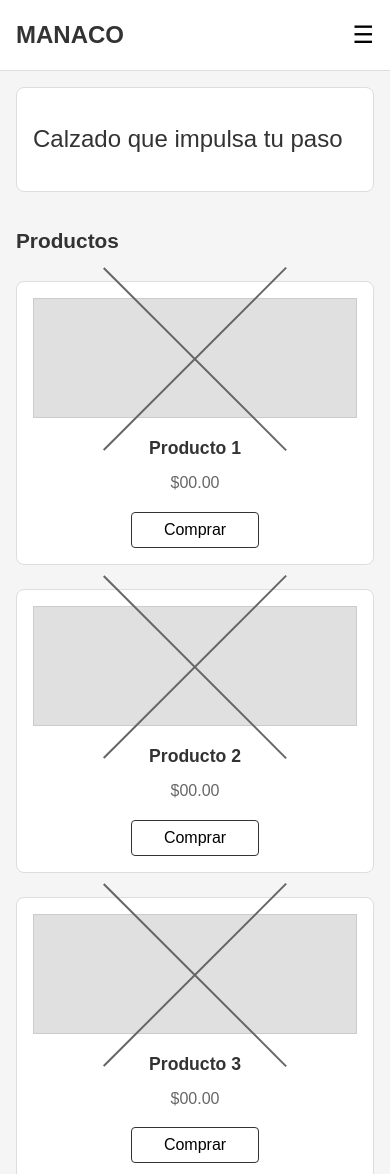
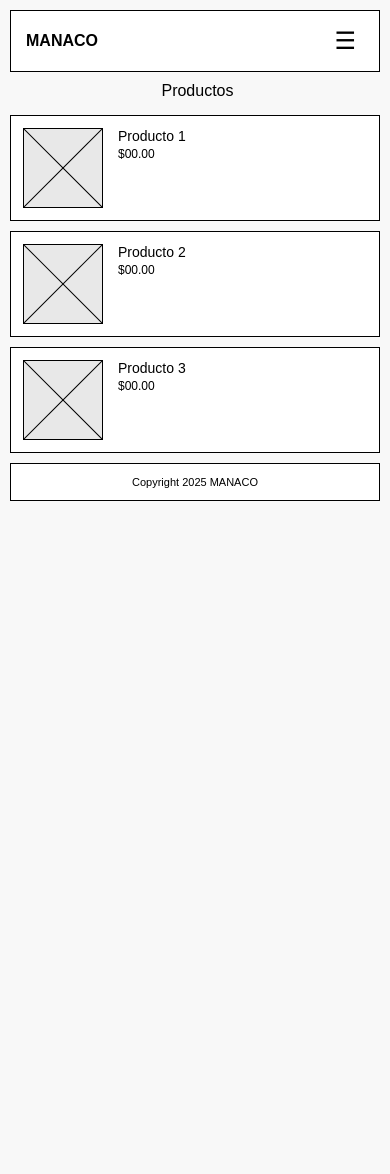
Before and after one commit to rolandocesar-prog-dev/primerexamen-rolando-vasquez, a plain HTML site: page index.html in a window 390 px wide. Shown: the top 1174 px of the page. After the commit the page ends 844 px from the top, so only its background shows below. Drawn offline with Linux system fonts and the light colour scheme.

Commit message:
feat: mejoras a11y

```diff
--- a/css/styles.css
+++ b/css/styles.css
@@ -1,4 +1,4 @@
-/* Reset y estilos base */
+/* Reset básico */
 * {
     margin: 0;
     padding: 0;
@@ -7,187 +7,214 @@
 
 body {
     font-family: Arial, sans-serif;
-    line-height: 1.6;
-    color: #333;
-    background-color: #f5f5f5;
+    background-color: #f8f8f8;
+    color: #000;
 }
 
-/* Header y navegación */
+/* Skip link para accesibilidad */
+.skip-link {
+    position: absolute;
+    top: -40px;
+    left: 0;
+    background: #000;
+    color: #fff;
+    padding: 8px 16px;
+    text-decoration: none;
+    border-radius: 0 0 4px 0;
+    z-index: 1000;
+}
+
+.skip-link:focus {
+    top: 0;
+}
+
+/* Header */
 header {
     background-color: #fff;
-    border-bottom: 1px solid #ddd;
-    position: sticky;
-    top: 0;
-    z-index: 100;
+    border: 1px solid #000;
+    margin: 20px;
 }
 
 .nav-container {
-    max-width: 1200px;
-    margin: 0 auto;
-    padding: 1rem;
     display: flex;
     justify-content: space-between;
     align-items: center;
+    padding: 15px 20px;
 }
 
 .logo {
-    font-size: 1.5rem;
+    font-size: 18px;
     font-weight: bold;
-    color: #333;
 }
 
 .menu-toggle {
     display: none;
     background: none;
     border: none;
-    font-size: 1.5rem;
+    font-size: 24px;
     cursor: pointer;
+    padding: 4px 8px;
 }
 
 .nav-menu {
     display: flex;
     list-style: none;
-    gap: 2rem;
+    gap: 25px;
 }
 
 .nav-menu a {
     text-decoration: none;
-    color: #333;
-    transition: color 0.3s;
+    color: #000;
+    font-size: 14px;
+    padding: 4px 8px;
+    border-radius: 4px;
 }
 
-.nav-menu a:hover {
-    color: #666;
-}
-
-/* Hero section */
+/* Hero Section */
 .hero {
-    background-color: #fff;
-    padding: 4rem 1rem;
-    margin: 2rem auto;
-    max-width: 1200px;
-    border: 1px solid #ddd;
-    border-radius: 8px;
-}
-
-.hero-content {
-    text-align: left;
+    background-color: #e8e8e8;
+    border: 1px solid #000;
+    margin: 0 20px 20px 20px;
+    padding: 35px 30px;
 }
 
 .hero h1 {
-    font-size: 2rem;
-    color: #333;
+    font-size: 22px;
     font-weight: normal;
 }
 
-/* Productos section */
+/* Productos Section */
 .productos {
-    max-width: 1200px;
-    margin: 2rem auto;
-    padding: 0 1rem;
+    margin: 0 20px 20px 20px;
 }
 
 .productos h2 {
-    font-size: 1.5rem;
-    margin-bottom: 2rem;
-    color: #333;
+    font-size: 18px;
+    font-weight: normal;
+    margin-bottom: 20px;
+    padding-left: 5px;
 }
 
 .productos-container {
     display: grid;
     grid-template-columns: repeat(3, 1fr);
-    gap: 2rem;
+    gap: 25px;
 }
 
 .producto-card {
-    background-color: #fff;
     text-align: center;
-    transition: transform 0.3s;
-}
-
-.producto-card:hover {
-    transform: translateY(-5px);
+    display: flex;
+    flex-direction: column;
+    align-items: center;
 }
 
 .producto-imagen {
     width: 100%;
     height: 150px;
-    background-color: #e0e0e0;
-    border: 1px solid #ccc;
-    display: flex;
-    align-items: center;
-    justify-content: center;
-    margin-bottom: 1rem;
+    background-color: #e8e8e8;
+    border: 1px solid #000;
+    position: relative;
+    margin-bottom: 10px;
+    overflow: hidden;
 }
 
-.placeholder-x {
-    position: relative;
-    width: 80%;
-    height: 80%;
+/* X en las imágenes */
+.x-line {
+    position: absolute;
+    width: 141%;
+    height: 1px;
+    background-color: #000;
+    top: 50%;
+    left: 50%;
+    transform-origin: center;
 }
 
-.placeholder-x::before,
-.placeholder-x::after {
-    content: '';
-    position: absolute;
-    width: 100%;
-    height: 2px;
-    background-color: #666;
-    top: 50%;
-    left: 0;
+.x-line-1 {
+    transform: translate(-50%, -50%) rotate(45deg);
 }
 
-.placeholder-x::before {
-    transform: rotate(45deg);
+.x-line-2 {
+    transform: translate(-50%, -50%) rotate(-45deg);
 }
 
-.placeholder-x::after {
-    transform: rotate(-45deg);
+.producto-info {
+    width: 100%;
 }
 
-.producto-card h3 {
-    font-size: 1.1rem;
-    margin-bottom: 0.5rem;
-    color: #333;
+.producto-info h3 {
+    font-size: 14px;
+    font-weight: normal;
+    margin-bottom: 5px;
 }
 
-.precio {
-    font-size: 1rem;
-    color: #666;
-    margin-bottom: 1rem;
+.producto-info .precio {
+    font-size: 13px;
+    margin-bottom: 10px;
 }
 
 .btn-comprar {
     background-color: #fff;
-    border: 1px solid #333;
-    padding: 0.5rem 2rem;
+    border: 1px solid #000;
+    padding: 6px 20px;
+    font-size: 13px;
     cursor: pointer;
-    transition: all 0.3s;
-    border-radius: 4px;
-    font-size: 1rem;
+    border-radius: 15px;
+}
+
+/* Estados de focus y hover para accesibilidad */
+a:focus,
+button:focus,
+.menu-toggle:focus {
+    outline: 2px solid #000;
+    outline-offset: 2px;
+}
+
+.nav-menu a:hover {
+    background-color: #f0f0f0;
 }
 
 .btn-comprar:hover {
-    background-color: #333;
-    color: #fff;
+    background-color: #f0f0f0;
+}
+
+.btn-comprar:active {
+    background-color: #e0e0e0;
 }
 
 /* Footer */
 footer {
     background-color: #fff;
+    border: 1px solid #000;
+    margin: 20px;
+    padding: 15px;
     text-align: center;
-    padding: 2rem 1rem;
-    margin-top: 4rem;
-    border-top: 1px solid #ddd;
 }
 
 footer p {
-    color: #666;
+    font-size: 13px;
 }
 
-/* Media Queries - Mobile First */
-@media (max-width: 600px) {
-    /* Navegación móvil */
+/* Mobile Responsive */
+@media (max-width: 768px) {
+    /* Ajuste general de márgenes */
+    header, .hero, footer {
+        margin: 10px;
+    }
+
+    .productos {
+        margin: 10px;
+    }
+
+    /* Header móvil */
+    .nav-container {
+        padding: 12px 15px;
+    }
+
+    .logo {
+        font-size: 16px;
+    }
+
+    /* Menú móvil */
     .menu-toggle {
         display: block;
     }
@@ -197,80 +224,93 @@ footer p {
         position: absolute;
         top: 100%;
         left: 0;
-        width: 100%;
+        right: 0;
         background-color: #fff;
+        border: 1px solid #000;
+        border-top: none;
         flex-direction: column;
-        padding: 1rem;
-        border-bottom: 1px solid #ddd;
-        box-shadow: 0 2px 5px rgba(0,0,0,0.1);
+        padding: 15px;
+        z-index: 999;
     }
 
     .nav-menu.active {
         display: flex;
     }
 
-    /* Hero móvil */
-    .hero {
-        padding: 2rem 1rem;
-        margin: 1rem;
+    .nav-menu li {
+        padding: 8px 0;
     }
 
-    .hero h1 {
-        font-size: 1.5rem;
+    /* Hero móvil - No se muestra en el wireframe móvil */
+    .hero {
+        display: none;
     }
 
     /* Productos móvil */
+    .productos h2 {
+        font-size: 16px;
+        text-align: center;
+        margin-bottom: 15px;
+    }
+
     .productos-container {
         grid-template-columns: 1fr;
-        gap: 1.5rem;
-    }
-
-    .productos h2 {
-        font-size: 1.3rem;
-        margin-bottom: 1.5rem;
+        gap: 10px;
     }
 
     .producto-card {
-        padding: 1rem;
-        border: 1px solid #ddd;
-        border-radius: 8px;
+        background-color: #fff;
+        border: 1px solid #000;
+        padding: 12px;
+        display: flex;
+        flex-direction: row;
+        gap: 15px;
+        align-items: flex-start;
     }
 
     .producto-imagen {
-        height: 120px;
+        width: 80px;
+        height: 80px;
+        margin-bottom: 0;
+        flex-shrink: 0;
+    }
+
+    .producto-info {
+        flex: 1;
+        text-align: left;
+    }
+
+    .producto-info h3 {
+        text-align: left;
+        font-size: 14px;
+        margin-bottom: 3px;
+    }
+
+    .producto-info .precio {
+        text-align: left;
+        font-size: 12px;
+        margin-bottom: 0;
+    }
+
+    .btn-comprar {
+        display: none;
+    }
+
+    /* Footer móvil */
+    footer {
+        padding: 12px;
+    }
+
+    footer p {
+        font-size: 11px;
     }
 }
 
-/* Tablets */
-@media (min-width: 601px) and (max-width: 900px) {
-    .productos-container {
-        grid-template-columns: repeat(2, 1fr);
+/* Media query para preferencia de movimiento reducido */
+@media (prefers-reduced-motion: reduce) {
+    * {
+        animation-duration: 0.01ms !important;
+        animation-iteration-count: 1 !important;
+        transition-duration: 0.01ms !important;
     }
 }
-
-/* Accesibilidad */
-:focus {
-    outline: 2px solid #333;
-    outline-offset: 2px;
-}
-
-.btn-comprar:focus,
-.nav-menu a:focus {
-    outline: 2px solid #333;
-    outline-offset: 2px;
-}
-
-/* Skip link para accesibilidad */
-.skip-link {
-    position: absolute;
-    top: -40px;
-    left: 0;
-    background: #333;
-    color: #fff;
-    padding: 8px;
-    text-decoration: none;
-}
-
-.skip-link:focus {
-    top: 0;
-}
--- a/index.html
+++ b/index.html
@@ -4,22 +4,24 @@
     <meta charset="UTF-8">
     <meta name="viewport" content="width=device-width, initial-scale=1.0">
     <meta name="description" content="MANACO - Calzado que impulsa tu paso. Descubre nuestra colección de zapatos de calidad">
-    <meta name="keywords" content="calzado, zapatos, MANACO, moda, footwear">
-    <meta name="author" content="MANACO">
-    <meta property="og:title" content="MANACO - Calzado que impulsa tu paso">
-    <meta property="og:description" content="Descubre nuestra colección de calzado de alta calidad">
-    <meta property="og:image" content="placeholder.jpg">
-    <meta property="og:url" content="https://manaco.com">
     <title>MANACO - Calzado que impulsa tu paso</title>
     <link rel="stylesheet" href="css/styles.css">
 </head>
 <body>
+    <!-- Skip link para accesibilidad -->
+    <a href="#main-content" class="skip-link">Saltar al contenido principal</a>
+
     <header>
-        <nav>
+        <nav aria-label="Navegación principal">
             <div class="nav-container">
                 <div class="logo">MANACO</div>
-                <button class="menu-toggle" aria-label="Menú de navegación">☰</button>
-                <ul class="nav-menu">
+                <button class="menu-toggle"
+                        aria-label="Abrir menú de navegación"
+                        aria-expanded="false"
+                        aria-controls="nav-menu">
+                    ☰
+                </button>
+                <ul class="nav-menu" id="nav-menu">
                     <li><a href="#inicio">Inicio</a></li>
                     <li><a href="#servicios">Servicios</a></li>
                     <li><a href="#contacto">Contacto</a></li>
@@ -28,41 +30,48 @@
         </nav>
     </header>
 
-    <main>
-        <section class="hero" id="inicio">
-            <div class="hero-content">
-                <h1>Calzado que impulsa tu paso</h1>
-            </div>
+    <main id="main-content">
+        <section class="hero" aria-labelledby="hero-title">
+            <h1 id="hero-title">Calzado que impulsa tu paso</h1>
         </section>
 
-        <section class="productos" id="productos">
-            <h2>Productos</h2>
+        <section class="productos" aria-labelledby="productos-title">
+            <h2 id="productos-title">Productos</h2>
             <div class="productos-container">
                 <article class="producto-card">
-                    <div class="producto-imagen">
-                        <div class="placeholder-x"></div>
+                    <div class="producto-imagen" role="img" aria-label="Imagen del Producto 1 (no disponible)">
+                        <div class="x-line x-line-1" aria-hidden="true"></div>
+                        <div class="x-line x-line-2" aria-hidden="true"></div>
                     </div>
+                    <div class="producto-info">
                         <h3>Producto 1</h3>
                         <p class="precio">$00.00</p>
-                    <button class="btn-comprar">Comprar</button>
+                    </div>
+                    <button class="btn-comprar" aria-label="Comprar Producto 1">Comprar</button>
                 </article>
 
                 <article class="producto-card">
-                    <div class="producto-imagen">
-                        <div class="placeholder-x"></div>
+                    <div class="producto-imagen" role="img" aria-label="Imagen del Producto 2 (no disponible)">
+                        <div class="x-line x-line-1" aria-hidden="true"></div>
+                        <div class="x-line x-line-2" aria-hidden="true"></div>
                     </div>
+                    <div class="producto-info">
                         <h3>Producto 2</h3>
                         <p class="precio">$00.00</p>
-                    <button class="btn-comprar">Comprar</button>
+                    </div>
+                    <button class="btn-comprar" aria-label="Comprar Producto 2">Comprar</button>
                 </article>
 
                 <article class="producto-card">
-                    <div class="producto-imagen">
-                        <div class="placeholder-x"></div>
+                    <div class="producto-imagen" role="img" aria-label="Imagen del Producto 3 (no disponible)">
+                        <div class="x-line x-line-1" aria-hidden="true"></div>
+                        <div class="x-line x-line-2" aria-hidden="true"></div>
                     </div>
+                    <div class="producto-info">
                         <h3>Producto 3</h3>
                         <p class="precio">$00.00</p>
-                    <button class="btn-comprar">Comprar</button>
+                    </div>
+                    <button class="btn-comprar" aria-label="Comprar Producto 3">Comprar</button>
                 </article>
             </div>
         </section>
@@ -71,5 +80,26 @@
     <footer>
         <p>Copyright 2025 MANACO</p>
     </footer>
+
+    <script>
+        const menuToggle = document.querySelector('.menu-toggle');
+        const navMenu = document.querySelector('.nav-menu');
+
+        menuToggle.addEventListener('click', () => {
+            navMenu.classList.toggle('active');
+            // Actualizar aria-expanded para lectores de pantalla
+            const isExpanded = navMenu.classList.contains('active');
+            menuToggle.setAttribute('aria-expanded', isExpanded);
+        });
+
+        // Cerrar menú con tecla Escape
+        document.addEventListener('keydown', (e) => {
+            if (e.key === 'Escape' && navMenu.classList.contains('active')) {
+                navMenu.classList.remove('active');
+                menuToggle.setAttribute('aria-expanded', 'false');
+                menuToggle.focus();
+            }
+        });
+    </script>
 </body>
 </html>
```
Also changed, not shown: 1 other file. Lines whose indentation alone changed are shown as unchanged.
